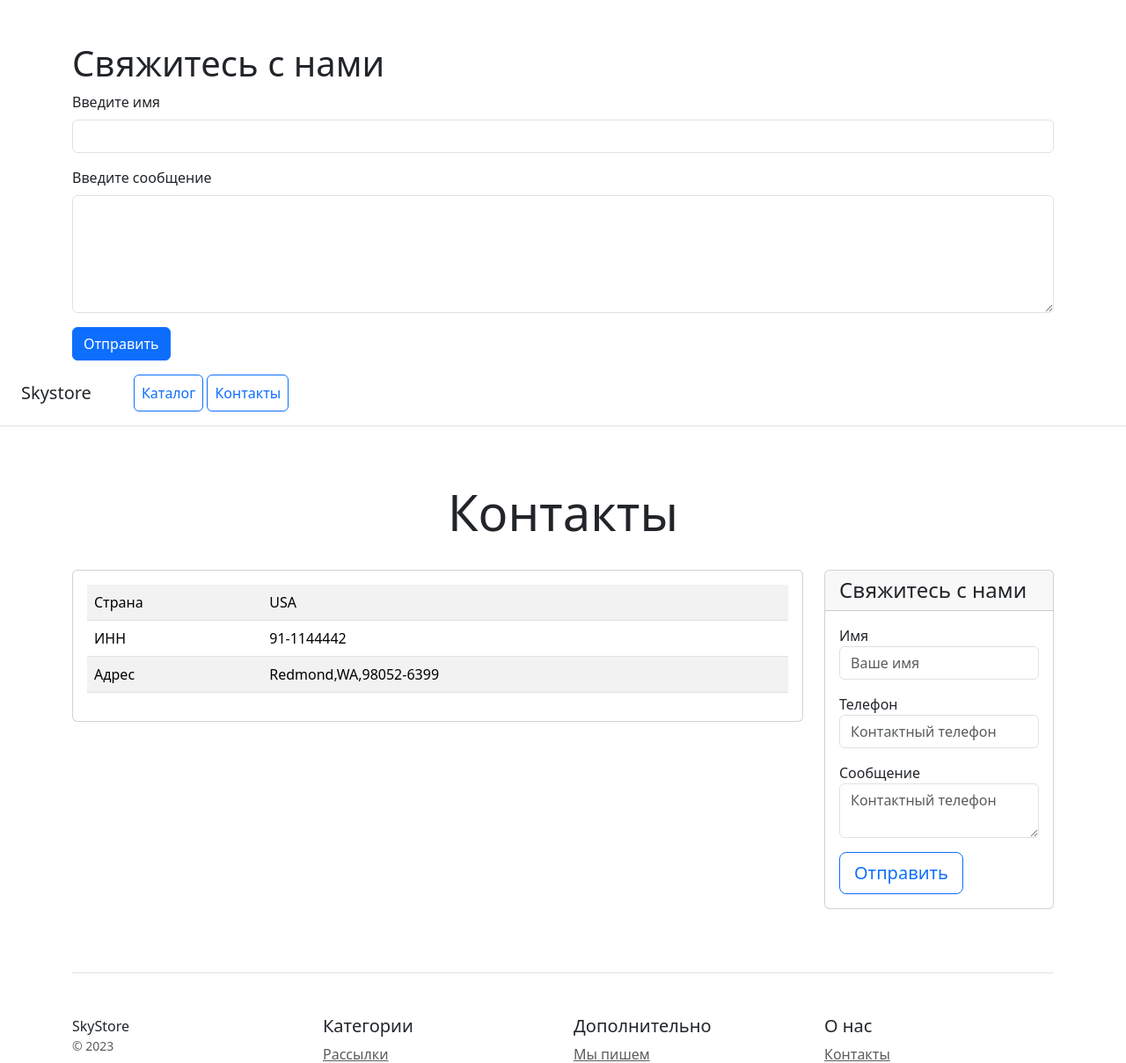
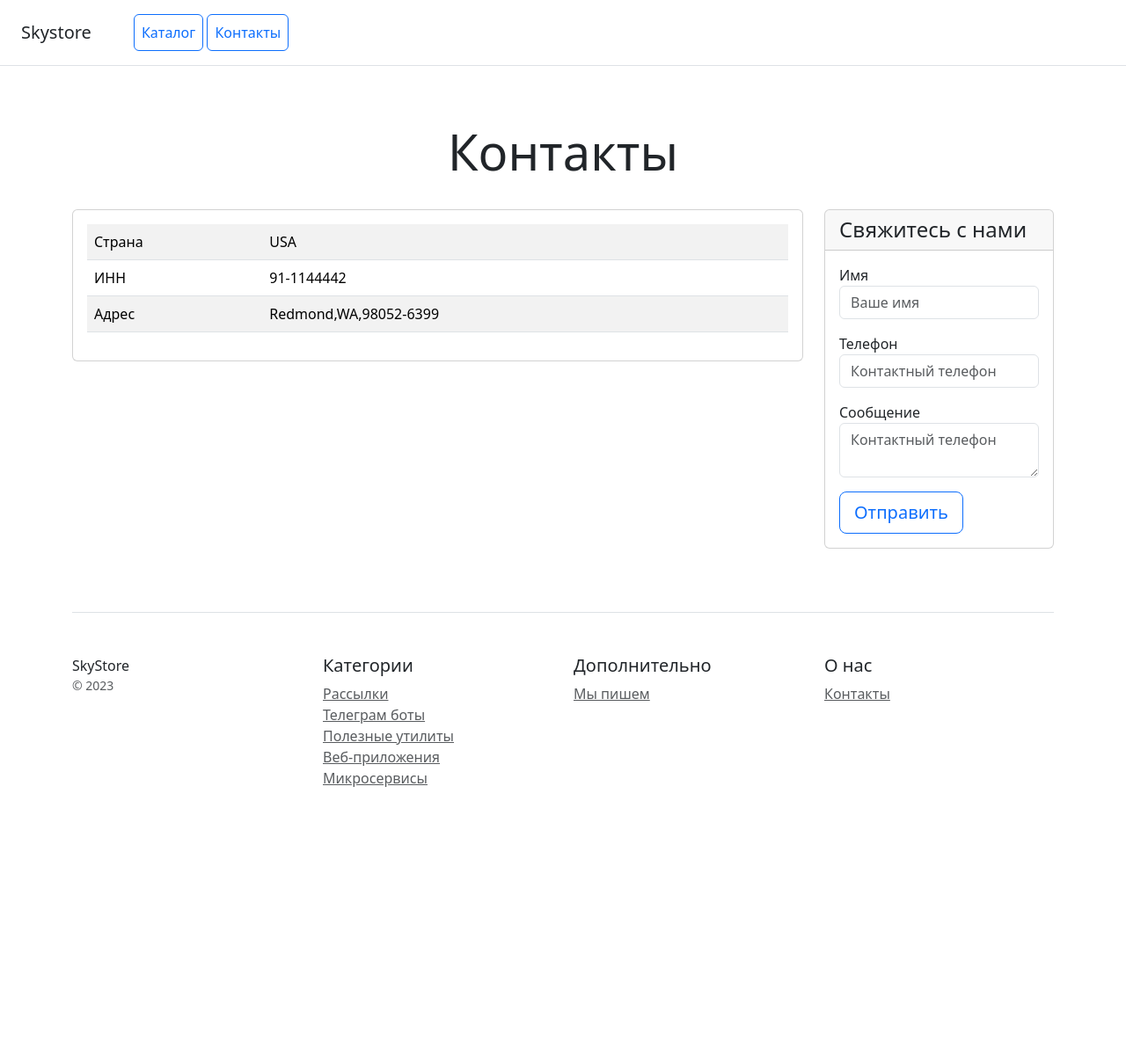
Before and after one commit to PogRom26/DJ_catalog, a Django app: page /catalog/contacts/ in a window 1280 px wide. Shown: the top 1209 px of the page at 88% size. After the commit the page ends 895 px from the top, so only its background shows below. Run offline with Django 5.2, Linux system fonts and the light colour scheme; some libraries are stand-ins or nearby versions.

Commit message:
Испрвление ошибок

```diff
--- a/catalog/templates/catalog/contacts.html
+++ b/catalog/templates/catalog/contacts.html
@@ -1,33 +1,3 @@
-<!DOCTYPE html>
-<html lang="en">
-<head>
-    <meta charset="UTF-8">
-    <meta content="width=device-width, initial-scale=1.0" name="viewport">
-    <title>Контакты</title>
-    <link href="/static/css/bootstrap.min.css" rel="stylesheet">
-</head>
-<body>
-<div class="container mt-5">
-    <h1>Свяжитесь с нами</h1>
-    <form action="" method="post">
-        {% csrf_token%}
-        <div class="mb-3">
-            <label class="form-label" for="name">Введите имя</label>
-            <input class="form-control" id="name" name="name" required type="text">
-        </div>
-
-        <div class="mb-3">
-            <label class="form-label" for="message">Введите сообщение</label>
-            <textarea class="form-control" id="message" name="message" required rows="5" type="t"></textarea>
-        </div>
-
-        <button class="btn btn-primary" type="submit">Отправить</button>
-    </form>
-</div>
-<script src="/static/js/bootstrap.bundle.min.js"></script>
-</body>
-</html>
-
 <!doctype html>
 <html lang="en">
 <head>
@@ -40,8 +10,8 @@
 <div class="d-flex flex-column flex-md-row align-items-center p-3 px-md-4 mb-3 bg-white border-bottom box-shadow">
     <h5 class="my-0 mr-md-auto font-weight-normal">Skystore</h5>
     <nav class="ms-5">
-        <a class="p-2 btn btn-outline-primary" href="/">Каталог</a>
-        <a class="p-2 btn btn-outline-primary" href="/contacts/">Контакты</a>
+        <a class="p-2 btn btn-outline-primary" href="/catalog/home/">Каталог</a>
+        <a class="p-2 btn btn-outline-primary" href="/catalog/contacts/">Контакты</a>
     </nav>
 </div>
 
@@ -126,7 +96,7 @@
             <div class="col-6 col-md">
                 <h5>О нас</h5>
                 <ul class="list-unstyled text-small">
-                    <li><a class="text-muted" href="/contacts/">Контакты</a></li>
+                    <li><a class="text-muted" href="/catalog/contacts/">Контакты</a></li>
                 </ul>
             </div>
         </div>
--- a/catalog/templates/catalog/home.html
+++ b/catalog/templates/catalog/home.html
@@ -11,8 +11,8 @@
 <div class="d-flex flex-column flex-md-row align-items-center p-3 px-md-4 mb-3 bg-white border-bottom box-shadow">
     <h5 class="my-0 mr-md-auto font-weight-normal">Skystore</h5>
     <nav class="ms-5">
-        <a class="p-2 btn btn-outline-primary" href="/">Каталог</a>
-        <a class="p-2 btn btn-outline-primary" href="/contacts/">Контакты</a>
+        <a class="p-2 btn btn-outline-primary" href="/catalog/home/">Каталог</a>
+        <a class="p-2 btn btn-outline-primary" href="/catalog/contacts/">Контакты</a>
     </nav>
 </div>
 
@@ -68,7 +68,7 @@
             <div class="col-6 col-md">
                 <h5>О нас</h5>
                 <ul class="list-unstyled text-small">
-                    <li><a class="text-muted" href="/contacts/">Контакты</a></li>
+                    <li><a class="text-muted" href="/catalog/contacts/">Контакты</a></li>
                 </ul>
             </div>
         </div>
```
